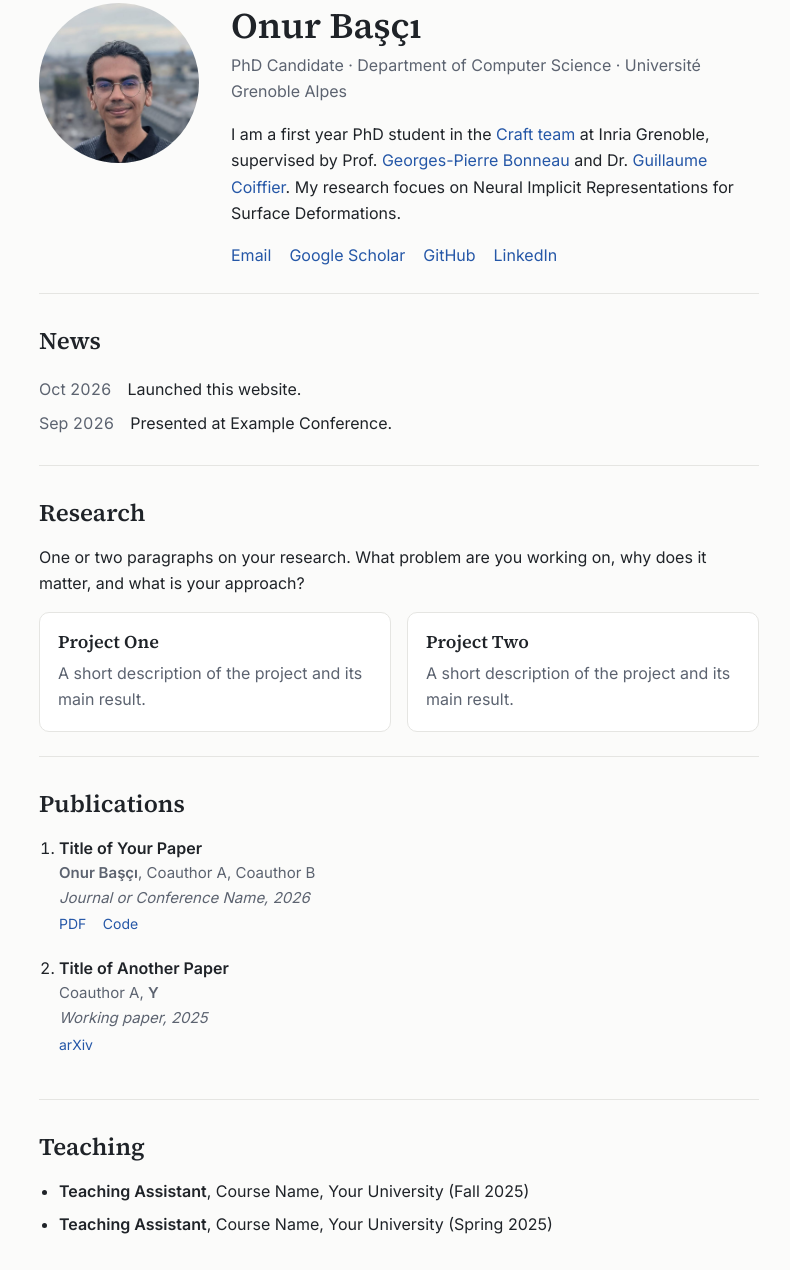
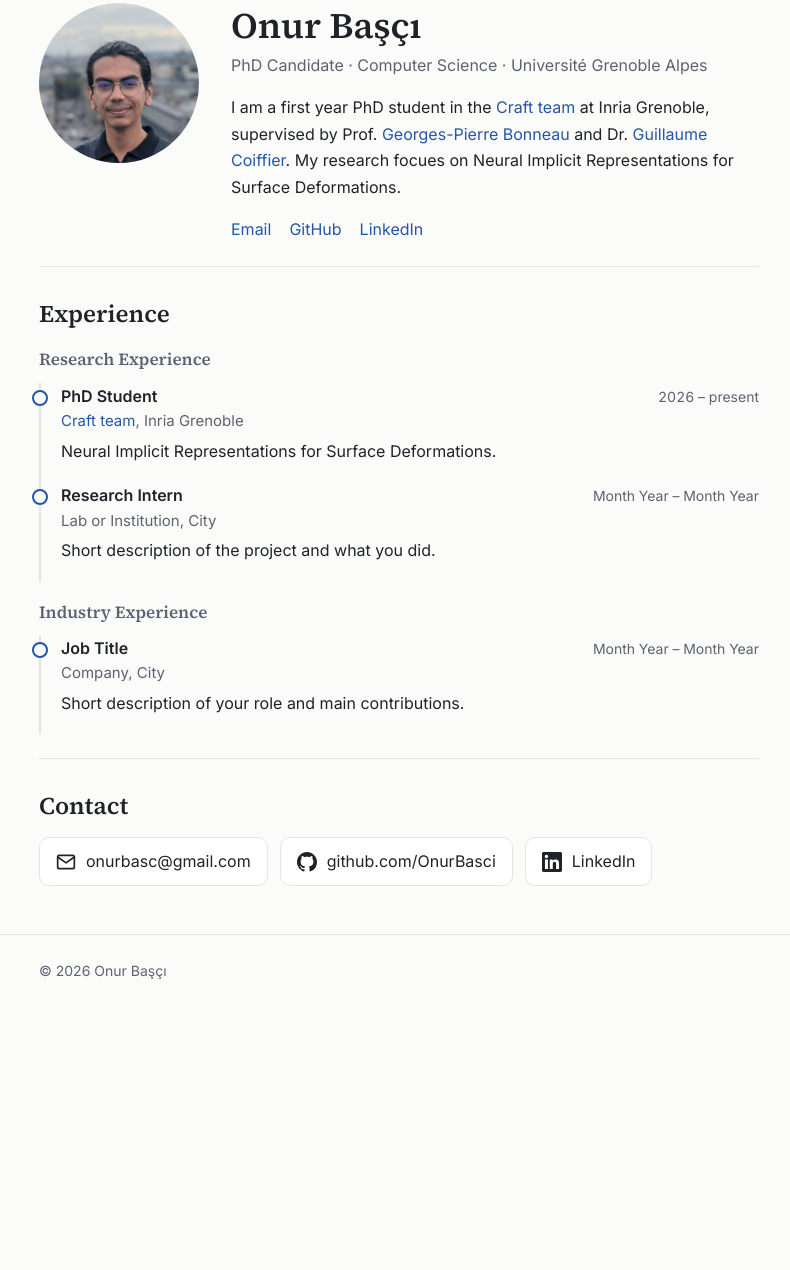
Before and after one commit to OnurBasci/onurbasci.github.io, a plain HTML site: page index.html in a window 1280 px wide. Shown: the part 110-1380 px from the top of the page, without its empty margins (241-1031 px from the left). After the commit the page ends 1132 px from the top, so only its background shows below. Drawn offline with Linux system fonts and the light colour scheme.

Commit message:
contact links

```diff
--- a/index.html
+++ b/index.html
@@ -4,7 +4,7 @@
   <meta charset="utf-8">
   <meta name="viewport" content="width=device-width, initial-scale=1">
   <title>Onur Başçı</title>
-  <meta name="description" content="Personal website of Onur Başçı, PhD candidate in Computer Science at Your University.">
+  <meta name="description" content="Personal website of Onur Başçı, PhD candidate in Computer Science at Université Grenoble Alpes.">
   <link rel="preconnect" href="https://fonts.googleapis.com">
   <link rel="preconnect" href="https://fonts.gstatic.com" crossorigin>
   <link href="https://fonts.googleapis.com/css2?family=Inter:wght@400;500;600&family=Source+Serif+4:wght@600&display=swap" rel="stylesheet">
@@ -15,10 +15,8 @@
     <nav class="container nav">
       <a class="brand" href="#">Onur Başçı</a>
       <ul class="nav-links">
-        <li><a href="#research">Research</a></li>
-        <li><a href="#publications">Publications</a></li>
-        <li><a href="#teaching">Teaching</a></li>
-        <li><a href="cv.pdf">CV</a></li>
+        <li><a href="#experience">Experience</a></li>
+        <li><a href="#contact">Contact</a></li>
       </ul>
     </nav>
   </header>
@@ -27,82 +25,87 @@
     <!-- About -->
     <section class="hero">
       <img class="avatar" src="profile.jpeg" alt="Photo of Onur Başçı"
-           onerror="this.replaceWith(Object.assign(document.createElement('div'),{className:'avatar avatar-placeholder',textContent:'YN'}))">
+           onerror="this.replaceWith(Object.assign(document.createElement('div'),{className:'avatar avatar-placeholder',textContent:'OB'}))">
       <div>
         <h1>Onur Başçı</h1>
-        <p class="role">PhD Candidate · Department of Computer Science · Université Grenoble Alpes</p>
+        <p class="role">PhD Candidate · Computer Science · Université Grenoble Alpes</p>
         <p>
           I am a first year PhD student in the <a href="https://team.inria.fr/craft/">Craft team</a> at Inria Grenoble, supervised by Prof. <a href="https://team.inria.fr/craft/georges-pierre-bonneau/">Georges-Pierre Bonneau</a> and Dr. <a href="https://gcoiffier.github.io/">Guillaume Coiffier</a>.
           My research focues on Neural Implicit Representations for Surface Deformations.
         </p>
         <ul class="links">
-          <li><a href="mailto:you@university.edu">Email</a></li>
-          <li><a href="https://scholar.google.com/">Google Scholar</a></li>
-          <li><a href="https://github.com/your-username">GitHub</a></li>
-          <li><a href="https://www.linkedin.com/in/your-profile">LinkedIn</a></li>
+          <li><a href="mailto:onurbasc@gmail.com">Email</a></li>
+          <li><a href="https://github.com/OnurBasci">GitHub</a></li>
+          <li><a href="https://www.linkedin.com/in/onur-basci-382473212/">LinkedIn</a></li>
         </ul>
       </div>
     </section>
 
-    <!-- News -->
-    <section id="news">
-      <h2>News</h2>
-      <ul class="news">
-        <li><time>Oct 2026</time> Launched this website.</li>
-        <li><time>Sep 2026</time> Presented at Example Conference.</li>
+    <!-- Experience -->
+    <section id="experience">
+      <h2>Experience</h2>
+
+      <h3 class="subhead">Research Experience</h3>
+      <ul class="timeline">
+        <li>
+          <div class="tl-head">
+            <span class="tl-role">PhD Student</span>
+            <time>2026 – present</time>
+          </div>
+          <div class="tl-org"><a href="https://team.inria.fr/craft/">Craft team</a>, Inria Grenoble</div>
+          <p>Neural Implicit Representations for Surface Deformations.</p>
+        </li>
+        <li>
+          <div class="tl-head">
+            <span class="tl-role">Research Intern</span>
+            <time>Month Year – Month Year</time>
+          </div>
+          <div class="tl-org">Lab or Institution, City</div>
+          <p>Short description of the project and what you did.</p>
+        </li>
+      </ul>
+
+      <h3 class="subhead">Industry Experience</h3>
+      <ul class="timeline">
+        <li>
+          <div class="tl-head">
+            <span class="tl-role">Job Title</span>
+            <time>Month Year – Month Year</time>
+          </div>
+          <div class="tl-org">Company, City</div>
+          <p>Short description of your role and main contributions.</p>
+        </li>
       </ul>
     </section>
 
-    <!-- Research -->
-    <section id="research">
-      <h2>Research</h2>
-      <p>
-        One or two paragraphs on your research. What problem are you working on, why does it
-        matter, and what is your approach?
-      </p>
-      <div class="cards">
-        <article class="card">
-          <h3>Project One</h3>
-          <p>A short description of the project and its main result.</p>
-        </article>
-        <article class="card">
-          <h3>Project Two</h3>
-          <p>A short description of the project and its main result.</p>
-        </article>
-      </div>
-    </section>
-
-    <!-- Publications -->
-    <section id="publications">
-      <h2>Publications</h2>
-      <ol class="pubs">
+    <!-- Contact -->
+    <section id="contact">
+      <h2>Contact</h2>
+      <ul class="contact">
         <li>
-          <span class="pub-title">Title of Your Paper</span>
-          <span class="pub-authors"><strong>Onur Başçı</strong>, Coauthor A, Coauthor B</span>
-          <span class="pub-venue">Journal or Conference Name, 2026</span>
-          <span class="pub-links"><a href="#">PDF</a> <a href="#">Code</a></span>
+          <a href="mailto:onurbasc@gmail.com">
+            <svg viewBox="0 0 24 24" fill="none" stroke="currentColor" stroke-width="2" stroke-linecap="round" stroke-linejoin="round" aria-hidden="true"><rect x="2" y="4" width="20" height="16" rx="2"/><path d="m22 6-10 7L2 6"/></svg>
+            onurbasc@gmail.com
+          </a>
         </li>
         <li>
-          <span class="pub-title">Title of Another Paper</span>
-          <span class="pub-authors">Coauthor A, <strong>Y</strong></span>
-          <span class="pub-venue">Working paper, 2025</span>
-          <span class="pub-links"><a href="#">arXiv</a></span>
+          <a href="https://github.com/OnurBasci">
+            <svg viewBox="0 0 16 16" fill="currentColor" aria-hidden="true"><path d="M8 0C3.58 0 0 3.58 0 8c0 3.54 2.29 6.53 5.47 7.59.4.07.55-.17.55-.38 0-.19-.01-.82-.01-1.49-2.01.37-2.53-.49-2.69-.94-.09-.23-.48-.94-.82-1.13-.28-.15-.68-.52-.01-.53.63-.01 1.08.58 1.23.82.72 1.21 1.87.87 2.33.66.07-.52.28-.87.51-1.07-1.78-.2-3.64-.89-3.64-3.95 0-.87.31-1.59.82-2.15-.08-.2-.36-1.02.08-2.12 0 0 .67-.21 2.2.82.64-.18 1.32-.27 2-.27.68 0 1.36.09 2 .27 1.53-1.04 2.2-.82 2.2-.82.44 1.1.16 1.92.08 2.12.51.56.82 1.27.82 2.15 0 3.07-1.87 3.75-3.65 3.95.29.25.54.73.54 1.48 0 1.07-.01 1.93-.01 2.2 0 .21.15.46.55.38A8.013 8.013 0 0 0 16 8c0-4.42-3.58-8-8-8z"/></svg>
+            github.com/OnurBasci
+          </a>
         </li>
-      </ol>
-    </section>
-
-    <!-- Teaching -->
-    <section id="teaching">
-      <h2>Teaching</h2>
-      <ul class="plain">
-        <li><strong>Teaching Assistant</strong>, Course Name, Your University (Fall 2025)</li>
-        <li><strong>Teaching Assistant</strong>, Course Name, Your University (Spring 2025)</li>
+        <li>
+          <a href="https://www.linkedin.com/in/onur-basci-382473212/">
+            <svg viewBox="0 0 24 24" fill="currentColor" aria-hidden="true"><path d="M20.447 20.452h-3.554v-5.569c0-1.328-.027-3.037-1.852-3.037-1.853 0-2.136 1.445-2.136 2.939v5.667H9.351V9h3.414v1.561h.046c.477-.71 1.637-1.459 3.37-1.459 3.601 0 4.267 2.37 4.267 5.455v6.286zM5.337 7.433a2.062 2.062 0 0 1-2.063-2.065 2.064 2.064 0 1 1 2.063 2.065zm1.782 13.019H3.555V9h3.564v11.452zM22.225 0H1.771C.792 0 0 .774 0 1.729v20.542C0 23.227.792 24 1.771 24h20.451C23.2 24 24 23.227 24 22.271V1.729C24 .774 23.2 0 22.222 0h.003z"/></svg>
+            LinkedIn
+          </a>
+        </li>
       </ul>
     </section>
   </main>
 
   <footer class="site-footer">
-    <div class="container">© <span id="year"></span> Your Name</div>
+    <div class="container">© <span id="year"></span> Onur Başçı</div>
   </footer>
   <script>document.getElementById('year').textContent = new Date().getFullYear();</script>
 </body>
--- a/style.css
+++ b/style.css
@@ -86,6 +86,32 @@ h3 { font-size: 18px; margin: 0 0 6px; }
 .plain { padding-left: 20px; margin: 0; }
 .plain li { margin-bottom: 6px; }
 
+/* Experience */
+.subhead { font-size: 17px; color: var(--muted); margin: 20px 0 12px; }
+.timeline { list-style: none; margin: 0; padding: 0 0 0 20px; border-left: 2px solid var(--border); }
+.timeline li { position: relative; padding-bottom: 18px; }
+.timeline li::before {
+  content: ""; position: absolute; left: -29px; top: 7px;
+  width: 12px; height: 12px; border-radius: 50%;
+  background: var(--bg); border: 2px solid var(--accent);
+}
+.tl-head { display: flex; justify-content: space-between; align-items: baseline; gap: 4px 16px; flex-wrap: wrap; }
+.tl-role { font-weight: 600; }
+.tl-head time { color: var(--muted); font-size: 14px; font-variant-numeric: tabular-nums; }
+.tl-org { color: var(--muted); font-size: 15px; }
+.timeline p { margin: 4px 0 0; }
+
+/* Contact */
+.contact { list-style: none; margin: 0; padding: 0; display: flex; flex-wrap: wrap; gap: 12px; }
+.contact a {
+  display: inline-flex; align-items: center; gap: 10px;
+  padding: 10px 16px; border: 1px solid var(--border); border-radius: 10px;
+  background: var(--surface); color: var(--text);
+  transition: border-color .15s, color .15s;
+}
+.contact a:hover { border-color: var(--accent); color: var(--accent); text-decoration: none; }
+.contact svg { width: 20px; height: 20px; flex-shrink: 0; }
+
 /* Footer */
 .site-footer { border-top: 1px solid var(--border); color: var(--muted); font-size: 14px; padding: 24px 0 40px; margin-top: 24px; }
 
@@ -95,5 +121,4 @@ h3 { font-size: 18px; margin: 0 0 6px; }
   .links { justify-content: center; }
   .avatar { width: 120px; height: 120px; }
   .nav-links { gap: 14px; }
-  .nav-links li:nth-child(3) { display: none; }
 }
```
